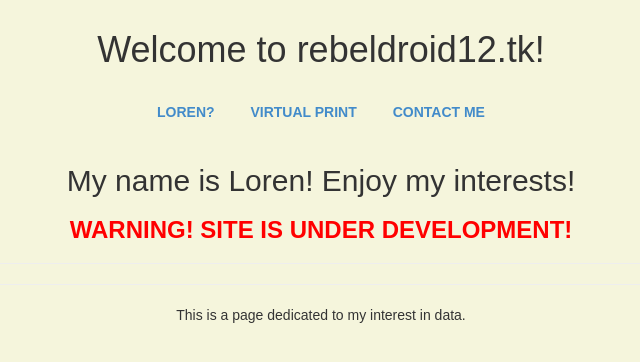
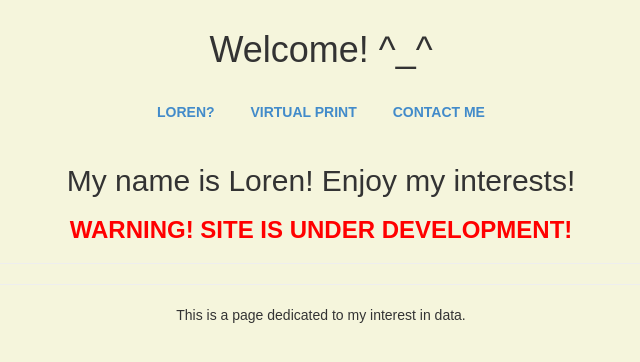
Before and after one commit to rebeldroid12/rebeldroid12.github.io, a plain HTML site: page index.html in a window 1280 px wide. Shown: the whole page, without its empty margins (319-959 px from the left). Drawn offline with Linux system fonts and the light colour scheme.

Commit message:
changing site

```diff
--- a/index.html
+++ b/index.html
@@ -2,7 +2,7 @@
 <html>
 <html lang="en-US">
 <head>
-	<title> Loren Velasquez </title>
+	<title> Loren M. Velasquez </title>
 	<meta charset="UTF-8">
 	<meta name="viewport" content="width=device-width, initial-scale=1, maximum-scale=1, user-scalable=no">
 	<link rel="stylesheet" type="text/css" href="bootstrap.css">
@@ -15,7 +15,7 @@
 
 	<header>
 
-		<h1>Welcome to rebeldroid12.tk!</h1>
+		<h1>Welcome! ^_^</h1>
 
 	</header>
 
```
Also changed, not shown: aboutme.html (+1 -1 lines), contactme.html (+1 -1 lines), virtualprint.html (+1 -1 lines).
